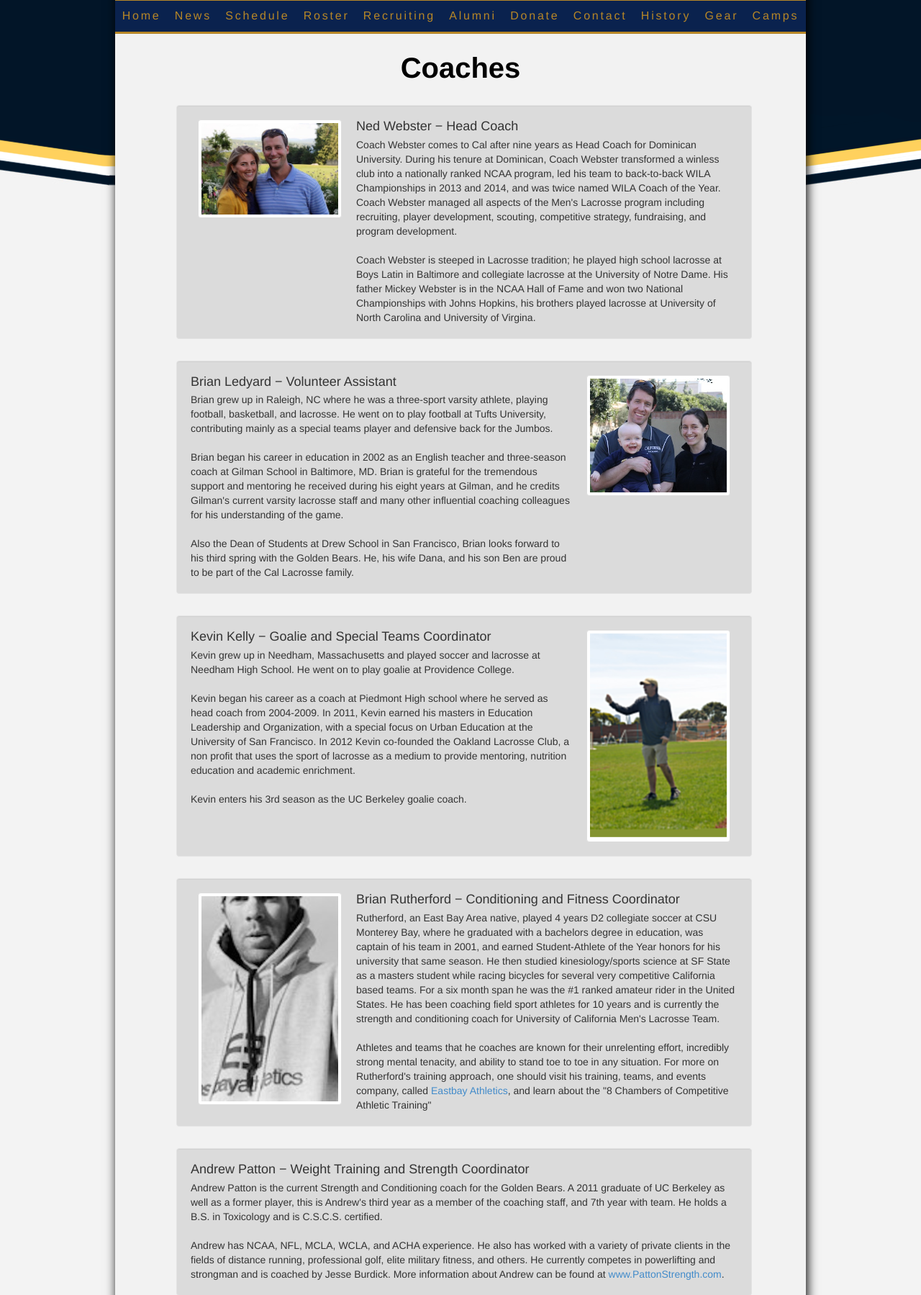
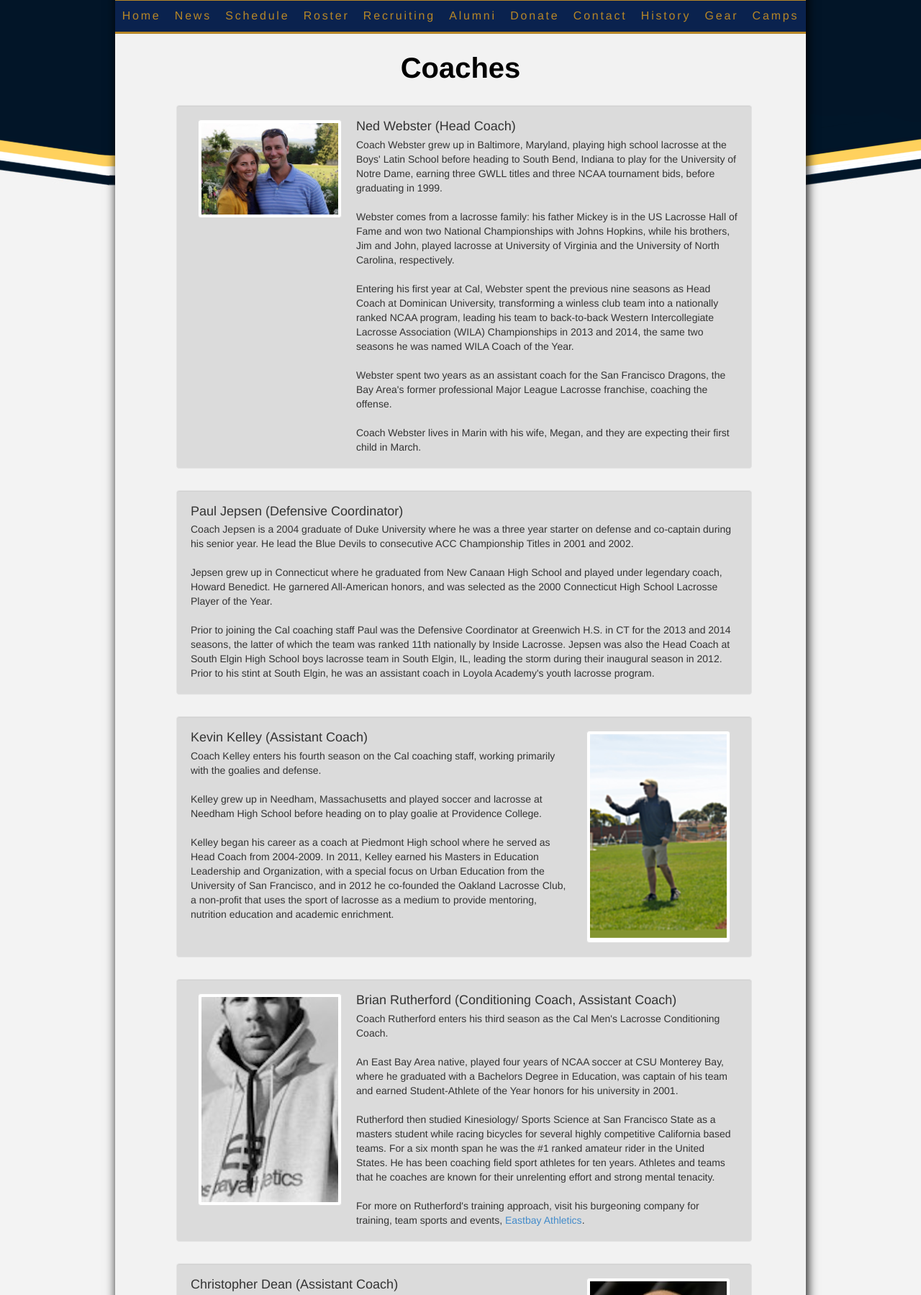
Before and after one commit to mscolnick/CalLacrosseSite, a PHP site: page /coaches.php in a window 1280 px wide. Shown: the part 217-2016 px from the top of the page at 72% size. Run offline with PHP 8.4, Linux system fonts and the light colour scheme; some libraries are stand-ins or nearby versions.

Commit message:
coaches bio

```diff
--- a/coaches.php
+++ b/coaches.php
@@ -9,13 +9,41 @@ include 'header.php';?>
         <div class="well well-lg">
             <div class="media">
                 <a class="pull-left">
-                    <img class="bio-pic img-thumbnail" src="images/coaches/WebsterThumbnail.JPG" alt="Kelly">
+                    <img class="bio-pic img-thumbnail" src="images/coaches/WebsterThumbnail.JPG" alt="Webster">
                 </a>
 
                 <div class="media-body">
-                    <h4 class="media-heading">Ned Webster &#8722; Head Coach</h4>Coach Webster comes to Cal after nine years as Head Coach for Dominican University. During his tenure at Dominican, Coach Webster transformed a winless club into a nationally ranked NCAA program, led his team to back-to-back WILA Championships in 2013 and 2014, and was twice named WILA Coach of the Year. Coach Webster managed all aspects of the Men's Lacrosse program including recruiting, player development, scouting, competitive strategy, fundraising, and program development.
-                    <br>
-                    <br>Coach Webster is steeped in Lacrosse tradition; he played high school lacrosse at Boys Latin in Baltimore and collegiate lacrosse at the University of Notre Dame. His father Mickey Webster is in the NCAA Hall of Fame and won two National Championships with Johns Hopkins, his brothers played lacrosse at University of North Carolina and University of Virgina.
+                    <h4 class="media-heading">Ned Webster (Head Coach)</h4>
+					Coach Webster grew up in Baltimore, Maryland, playing high school lacrosse at the Boys' Latin School before heading to South Bend, Indiana to play for the University of Notre Dame, earning three GWLL titles and three NCAA tournament bids, before graduating in 1999.
+					<br><br>
+					Webster comes from a lacrosse family: his father Mickey is in the US Lacrosse Hall of Fame and won two National Championships with Johns Hopkins, while his brothers, Jim and John, played lacrosse at University of Virginia and the University of North Carolina, respectively.
+					<br><br>
+					Entering his first year at Cal, Webster spent the previous nine seasons as Head Coach at Dominican University, transforming a winless club team into a nationally ranked NCAA program, leading his team to back-to-back Western Intercollegiate Lacrosse Association (WILA) Championships in 2013 and 2014, the same two seasons he was named WILA Coach of the Year.
+					<br><br>
+					Webster spent two years as an assistant coach for the San Francisco Dragons, the Bay Area's former professional Major League Lacrosse franchise, coaching the offense.
+					<br><br>
+					Coach Webster lives in Marin with his wife, Megan, and they are expecting their first child in March.
+                </div>
+            </div>
+        </div>
+    </div>
+    <!-- news article-->
+
+
+    <div class="news-article">
+        <div class="well well-lg">
+            <div class="media">
+<!--                 <a class="pull-left">
+                    <img class="bio-pic img-thumbnail" src="images/coaches/Jepsen.JPG" alt="Jepsen">
+                </a>
+ -->
+                <div class="media-body">
+                    <h4 class="media-heading">Paul Jepsen (Defensive Coordinator)</h4>
+					Coach Jepsen is a 2004 graduate of Duke University where he was a three year starter on defense and co-captain during his senior year. He lead the Blue Devils to consecutive ACC Championship Titles in 2001 and 2002.
+					<br><br>
+					Jepsen grew up in Connecticut where he graduated from New Canaan High School and played under legendary coach, Howard Benedict. He garnered All-American honors, and was selected as the 2000 Connecticut High School Lacrosse Player of the Year.
+					<br><br>
+					Prior to joining the Cal coaching staff Paul was the Defensive Coordinator at Greenwich H.S. in CT for the 2013 and 2014 seasons, the latter of which the team was ranked 11th nationally by Inside Lacrosse. Jepsen was also the Head Coach at South Elgin High School boys lacrosse team in South Elgin, IL, leading the storm during their inaugural season in 2012. Prior to his stint at South Elgin, he was an assistant coach in Loyola Academy's youth lacrosse program.
                 </div>
             </div>
         </div>
@@ -26,34 +54,16 @@ include 'header.php';?>
         <div class="well well-lg">
             <div class="media">
                 <a class="pull-right">
-                    <img class="bio-pic img-thumbnail" src="images/coaches/Brian%20Ledyard.jpg" alt="Brian%20Ledyard">
+                    <img class="bio-pic img-thumbnail" src="images/coaches/kelly.jpg" alt="Kelley">
                 </a>
 
                 <div class="media-body">
-                    <h4 class="media-heading">Brian Ledyard &#8722; Volunteer Assistant</h4>Brian grew up in Raleigh, NC where he was a three-sport varsity athlete, playing football, basketball, and lacrosse. He went on to play football at Tufts University, contributing mainly as a special teams player and defensive back for the Jumbos.
-                    <br>
-                    <br>Brian began his career in education in 2002 as an English teacher and three-season coach at Gilman School in Baltimore, MD. Brian is grateful for the tremendous support and mentoring he received during his eight years at Gilman, and he credits Gilman's current varsity lacrosse staff and many other influential coaching colleagues for his understanding of the game.
-                    <br>
-                    <br>Also the Dean of Students at Drew School in San Francisco, Brian looks forward to his third spring with the Golden Bears. He, his wife Dana, and his son Ben are proud to be part of the Cal Lacrosse family.
-                </div>
-            </div>
-        </div>
-    </div>
-    <!-- news article-->
-
-    <div class="news-article">
-        <div class="well well-lg">
-            <div class="media">
-                <a class="pull-right">
-                    <img class="bio-pic img-thumbnail" src="images/coaches/kelly.jpg" alt="Kelly">
-                </a>
-
-                <div class="media-body">
-                    <h4 class="media-heading">Kevin Kelly &#8722; Goalie and Special Teams Coordinator</h4>Kevin grew up in Needham, Massachusetts and played soccer and lacrosse at Needham High School. He went on to play goalie at Providence College.
-                    <br>
-                    <br>Kevin began his career as a coach at Piedmont High school where he served as head coach from 2004-2009. In 2011, Kevin earned his masters in Education Leadership and Organization, with a special focus on Urban Education at the University of San Francisco. In 2012 Kevin co-founded the Oakland Lacrosse Club, a non profit that uses the sport of lacrosse as a medium to provide mentoring, nutrition education and academic enrichment.
-                    <br>
-                    <br>Kevin enters his 3rd season as the UC Berkeley goalie coach.
+                    <h4 class="media-heading">Kevin Kelley (Assistant Coach)</h4>
+                    Coach Kelley enters his fourth season on the Cal coaching staff, working primarily with the goalies and defense.
+					<br><br>
+					Kelley grew up in Needham, Massachusetts and played soccer and lacrosse at Needham High School before heading on to play goalie at Providence College.
+					<br><br>
+					Kelley began his career as a coach at Piedmont High school where he served as Head Coach from 2004-2009. In 2011, Kelley earned his Masters in Education Leadership and Organization, with a special focus on Urban Education from the University of San Francisco, and in 2012 he co-founded the Oakland Lacrosse Club, a non-profit that uses the sport of lacrosse as a medium to provide mentoring, nutrition education and academic enrichment.
                 </div>
             </div>
         </div>
@@ -68,14 +78,44 @@ include 'header.php';?>
                 </a>
 
                 <div class="media-body">
-                    <h4 class="media-heading">Brian Rutherford &#8722; Conditioning and Fitness Coordinator</h4>Rutherford, an East Bay Area native, played 4 years D2 collegiate soccer at CSU Monterey Bay, where he graduated with a bachelors degree in education, was captain of his team in 2001, and earned Student-Athlete of the Year honors for his university that same season. He then studied kinesiology/sports science at SF State as a masters student while racing bicycles for several very competitive California based teams. For a six month span he was the #1 ranked amateur rider in the United States. He has been coaching field sport athletes for 10 years and is currently the strength and conditioning coach for University of California Men's Lacrosse Team.
-                    <br>
-                    <br>Athletes and teams that he coaches are known for their unrelenting effort, incredibly strong mental tenacity, and ability to stand toe to toe in any situation. For more on Rutherford&#39;s training approach, one should visit his training, teams, and events company, called <a href="http://www.eastbayathletics.com/8chambers/">Eastbay Athletics</a>, and learn about the "8 Chambers of Competitive Athletic Training"
+                    <h4 class="media-heading">Brian Rutherford (Conditioning Coach, Assistant Coach)</h4>
+					Coach Rutherford enters his third season as the Cal Men's Lacrosse Conditioning Coach.
+					<br><br>
+					An East Bay Area native, played four years of NCAA soccer at CSU Monterey Bay, where he graduated with a Bachelors Degree in Education, was captain of his team and earned Student-Athlete of the Year honors for his university in 2001.
+					<br><br>
+					Rutherford then studied Kinesiology/ Sports Science at San Francisco State as a masters student while racing bicycles for several highly competitive California based teams. For a six month span he was the #1 ranked amateur rider in the United States. He has been coaching field sport athletes for ten years. Athletes and teams that he coaches are known for their unrelenting effort and strong mental tenacity.
+					<br><br>
+					For more on Rutherford's training approach, visit his burgeoning company for training, team sports and events, <a href="http://www.eastbayathletics.com/8chambers/">Eastbay Athletics</a>.
                 </div>
             </div>
         </div>
     </div>
     <!-- news article-->
+
+    <div class="news-article">
+        <div class="well well-lg">
+            <div class="media">
+                <a class="pull-right">
+                    <img class="bio-pic img-thumbnail" src="images/coaches/dean.jpg" alt="Dean">
+                </a>
+
+                <div class="media-body">
+                    <h4 class="media-heading">Christopher Dean (Assistant Coach)</h4>
+					For over 20 years, Christopher Dean has been involved with coaching at all levels in Pennsylvania, Texas, and California. A former high school All-American from West Chester, PA, Coach Dean played collegiate lacrosse at Villanova University.
+					<br><br>
+					During the 2012, 2013 and 2014 seasons, Dean served as an Assistant Coach at Dominican University, helping the Penguins to back-to-back WILA Championships in 2013 and 2014 and the first national ranking in the program's history.
+					<br><br>
+					During the 2011 and 2012 seasons, Dean was an Assistant Coach at Marin Academy, helping the Wildcats to a combined record of 31-8. After the 2011 season, Dean was named a US Lacrosse Assistant Coach of the Year. In 2012, the Wildcats won the North Coast Section Division 2 Championship, first time in program history.
+					<br><br>
+					Since 2003, Dean has been coaching with the Ross Valley Lacrosse Club in Marin County, and for the past four years has served as Club President
+					<br><br>
+					Dean and his wife, Stephie, live in Marin County with their two children, Sydney and Owen.
+                </div>
+            </div>
+        </div>
+    </div>
+    <!-- news article-->
+
 
     <div class="news-article">
         <div class="well well-lg">
@@ -87,9 +127,36 @@ include 'header.php';?>
 -->
 
                 <div class="media-body">
-                    <h4 class="media-heading">Andrew Patton &#8722; Weight Training and Strength Coordinator</h4>Andrew Patton is the current Strength and Conditioning coach for the Golden Bears. A 2011 graduate of UC Berkeley as well as a former player, this is Andrew's third year as a member of the coaching staff, and 7th year with team. He holds a B.S. in Toxicology and is C.S.C.S. certified.
-                    <br>
-                    <br>Andrew has NCAA, NFL, MCLA, WCLA, and ACHA experience. He also has worked with a variety of private clients in the fields of distance running, professional golf, elite military fitness, and others. He currently competes in powerlifting and strongman and is coached by Jesse Burdick. More information about Andrew can be found at <a href="www.PattonStrength.com">www.PattonStrength.com</a>.
+                    <h4 class="media-heading">Andrew Patton (Strength Coach)</h4>
+                    Coach Patton is entering his third year as the Cal Men's Lacrosse Strength Coach.
+					<br><br>
+					Growing up in Philadelphia, Pennsylvania, Patton was a standout defenseman at Conestoga High School before continuing his playing career here at Cal where he graduated in 2011 with a B.S. in Toxicology.
+					<br><br>
+					Patton is C.S.C.S. certified and has NCAA, NFL, MCLA, WCLA, and ACHA experience. He has also worked with a variety of private clients in the fields of distance running, professional golf, elite military fitness, and others.
+					<br><br>
+					He currently competes in powerlifting and strongman and is coached by Jesse Burdick. More information about Andrew can be found at <a href="http://bearslax.org/www.PattonStrength.com">PattonStrength</a>.
+				</div>
+            </div>
+        </div>
+    </div>
+    <!-- news article-->
+
+    <div class="news-article">
+        <div class="well well-lg">
+            <div class="media">
+                <a class="pull-right">
+                    <img class="bio-pic img-thumbnail" src="images/coaches/Brian%20Ledyard.jpg" alt="Brian%20Ledyard">
+                </a>
+
+                <div class="media-body">
+                    <h4 class="media-heading">Brian Ledyard (Assistant Coach)</h4>
+					Coach Ledyard grew up in Raleigh, NC where he was a three-sport varsity athlete, playing football, basketball, and lacrosse. He went on to play football at Tufts University, contributing mainly as a special teams player and defensive back for the Jumbos.
+					<br><br>
+					Ledyard began his career in education in 2002 as an English teacher and three-season coach at Gilman School in Baltimore, MD, where he received tremendous support and mentoring from Gilman's current varsity lacrosse staff during his eight years there.
+					<br><br>
+					The Dean of Students at Drew School in San Francisco, Brian looks forward to his fourth spring with the Golden Bears.
+					<br><br>
+					Ledyard and his wife, Dana, live in Berkeley and are the proud parents of Ben (2) and their newborn, Mason
                 </div>
             </div>
         </div>
```
Also changed, not shown: alumni.php (+10 -2 lines), images/coaches/dean.jpg (added).
